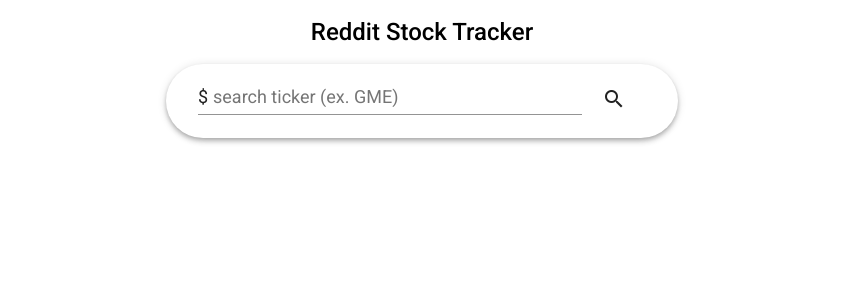
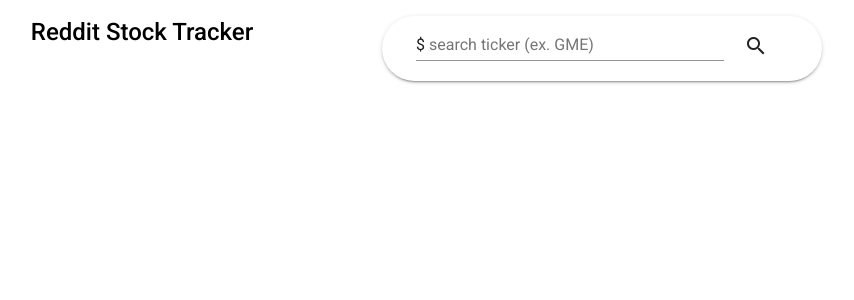
Before and after one commit to super-okay/reddit-stock-tracker, an Angular app in the folder frontend/rst-frontend/: page / in a window 1280 px wide. Shown: the top 300 px of the page, without its empty margins (218-1072 px from the left). Built offline with nearby package versions, Linux system fonts and the light colour scheme.

Commit message:
UI update, rounding stock prices

```diff
--- a/frontend/rst-frontend/src/app/home-page/home-page.component.html
+++ b/frontend/rst-frontend/src/app/home-page/home-page.component.html
@@ -1,8 +1,10 @@
 <div class="main-container">
-    <h1 class="main-header">Reddit Stock Tracker</h1>
+    <!-- <h1 class="main-header">Reddit Stock Tracker</h1> -->
 
-    <div class="ticker-container">
-        <mat-card class="search-border mat-elevation-z4">
+    <div class="header-container">
+        <h1 class="main-header" fxFlex="30">Reddit Stock Tracker</h1>
+        <div fxFlex="15"></div>
+        <mat-card class="search-border mat-elevation-z2" fxFlex>
             <mat-form-field class="ticker-input" [floatLabel]="'never'">
                 <!-- <mat-label>Ticker</mat-label> -->
                 <input matInput placeholder="search ticker (ex. GME)" [(ngModel)]="selectedTicker">
@@ -13,17 +15,17 @@
     </div>
 
     <div class="card-container">
-        <mat-card class="mat-elevation-z4" *ngIf="!isValidTicker">
+        <mat-card class="mat-elevation-z3" *ngIf="!isValidTicker">
             Invalid ticker.
         </mat-card>
 
-        <mat-card class="mat-elevation-z4" *ngIf="isValidTicker && hasLoaded">
+        <mat-card class="mat-elevation-z3" *ngIf="isValidTicker && hasLoaded">
             <h2 class="card-header">{{fullName}} ({{submittedTicker}})</h2>
             <p class="stock-text">
                 Price at market open on <span class="big-text">{{dateAtOpen}}</span> was <span class="big-text">${{priceAtOpen}}</span>.<br>
                 Price at market close on <span class="big-text">{{dateAtOpen}}</span> was <span class="big-text">${{priceAtClose}}</span>.<br>
                 <span [ngClass]="{'red-text':percentChange < 0, 'green-text':percentChange>=0}">{{percentChange}}%</span> change intraday.<br>
-                <span class="big-text">{{numRedditPosts}}</span> posts on r/wallstreetbets mention {{submittedTicker}} in the past day.
+                <span class="big-text">{{numRedditPosts}}</span> post(s) on r/wallstreetbets mention {{submittedTicker}} in the past day.
             </p>
         </mat-card>
     </div>
--- a/frontend/rst-frontend/src/app/home-page/home-page.component.scss
+++ b/frontend/rst-frontend/src/app/home-page/home-page.component.scss
@@ -3,31 +3,29 @@
 }
 
 .main-header {
-    text-align: center;
     font-weight: 500;
-    margin-bottom: 2vh;
 }
 
-.ticker-container {
+.header-container {
     margin: auto;
-    // width: 100%;
+    text-align: center;
+    max-width: 800px;
+}
+
+.search-border {
+    margin: auto;
+    border-radius: 45px;
+    padding: 0;
     text-align: center;
 }
 
-.search-border {
-    max-width: 512px;
-    margin: auto;
-    border-radius: 45px;
-    padding: 0;
-}
-
 mat-form-field.ticker-input {
-    font-size: 18px;
-    width: 75%;
+    font-size: 16px;
+    width: 70%;
 }
 
 .card-container {
-    max-width: 1024px;
+    max-width: 800px;
     margin: auto;
     margin-top: 4vh;
 }
```
Also changed, not shown: 1 other file (tests, documents, lock files or other folders).
